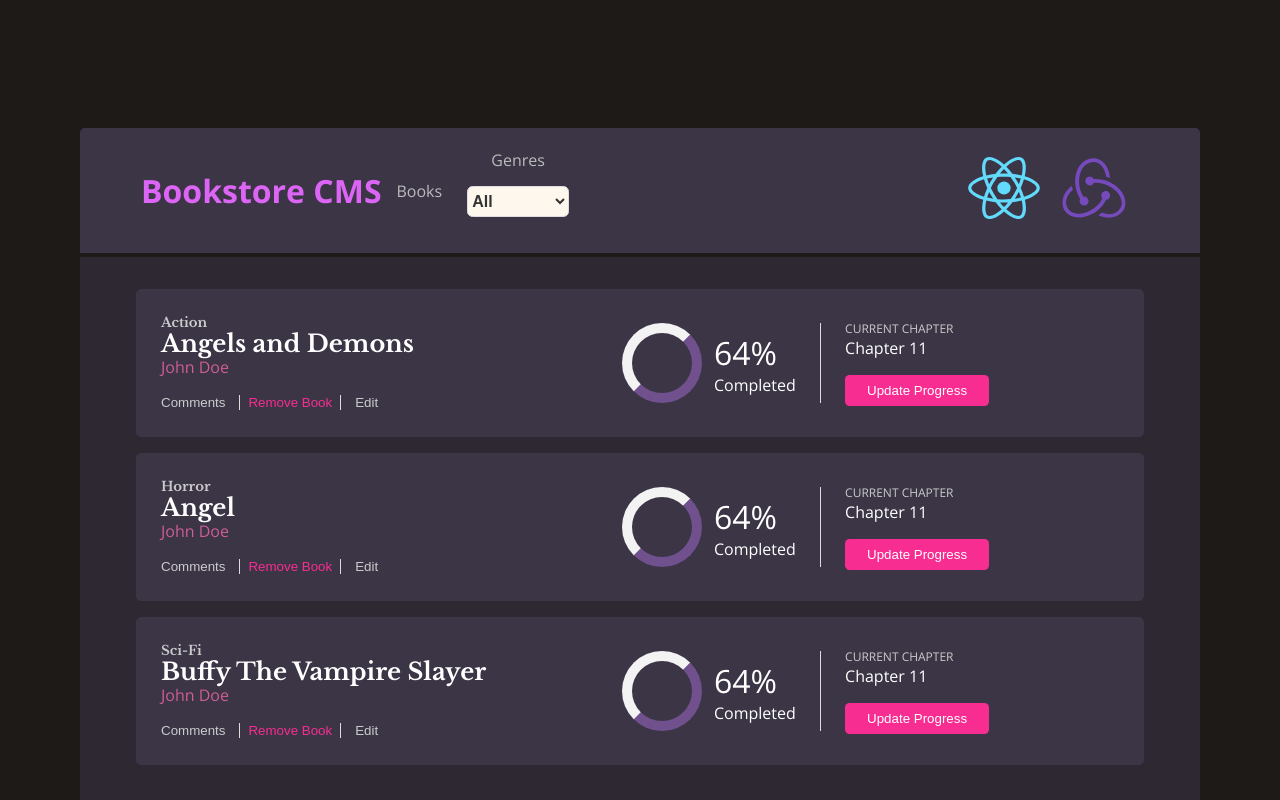
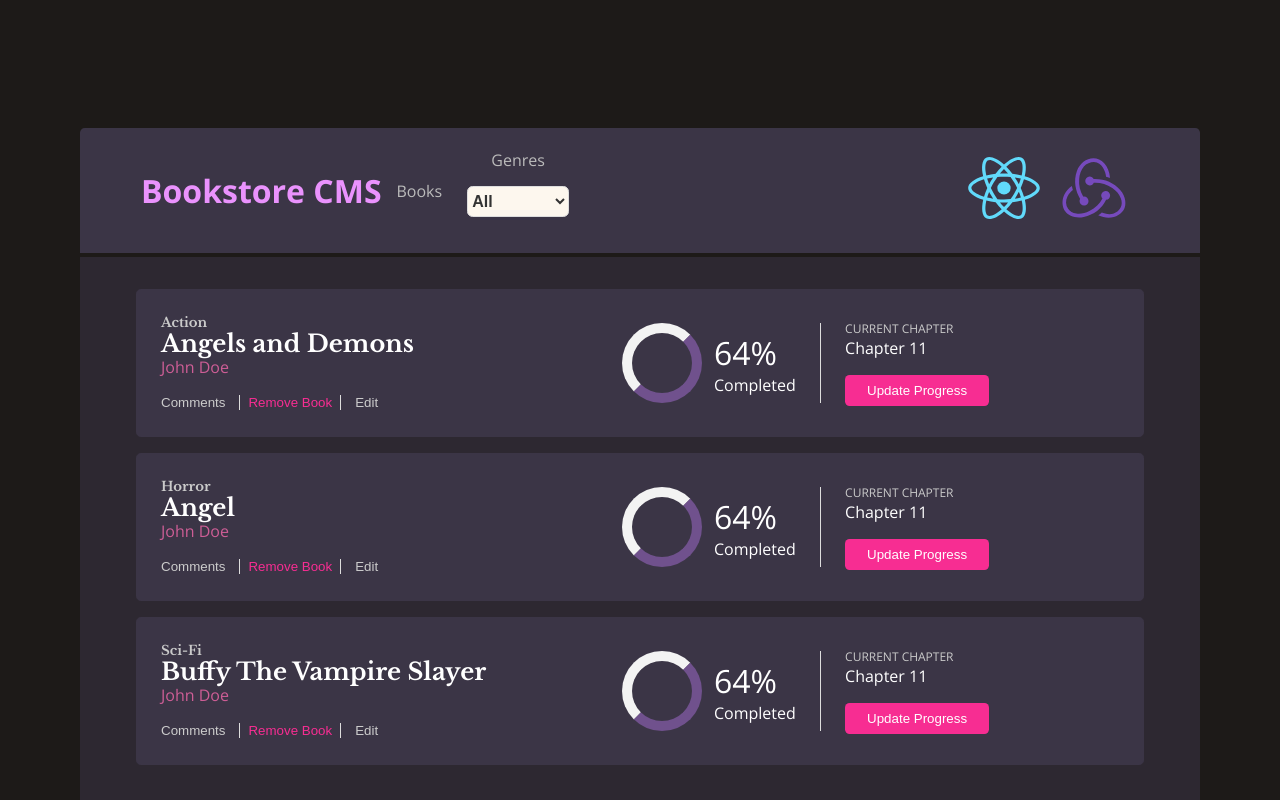
Before and after one commit to geraldgsh/redux-bookstore, a React (Create React App) app: page / in a window 1280 px wide. Shown: the top 800 px of the page. Built offline with nearby package versions, Linux system fonts and the light colour scheme.

Commit message:
Update BookList.css

```diff
--- a/src/assets/css/BookList.css
+++ b/src/assets/css/BookList.css
@@ -1,5 +1,5 @@
 .app-title {
-  color: #dd65f5;
+  color: #ea92fd;
   font-size: 4vmin;
 }
 
```
